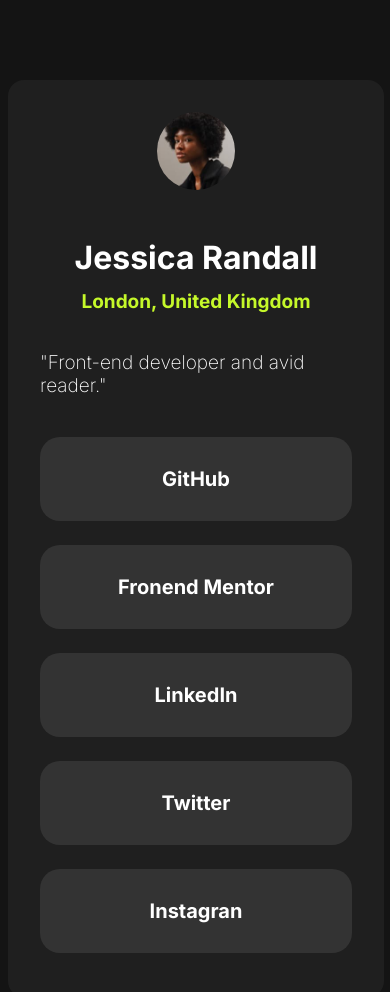
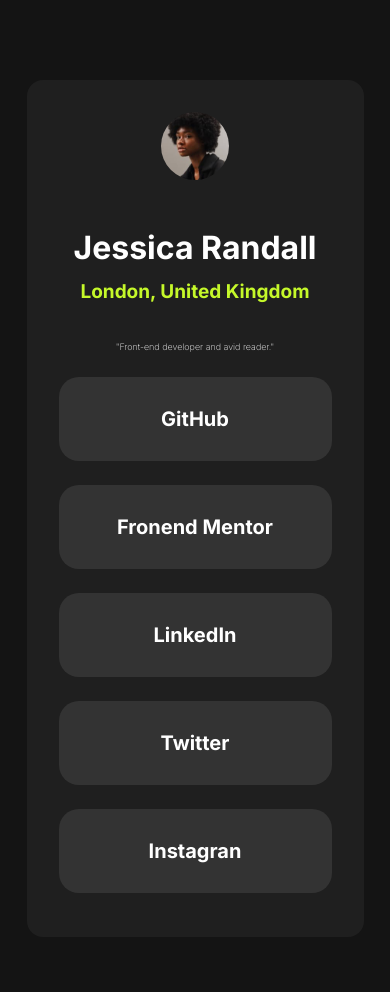
Before and after one commit to leopoldo-moreira/social-links-profile, a React (Create React App) app: page / in a window 390 px wide. Shown: the top 992 px of the page. Built offline with nearby package versions, Linux system fonts and the light colour scheme.

Commit message:
Fix responsive

```diff
--- a/src/App.css
+++ b/src/App.css
@@ -11,7 +11,8 @@
     background-color: hsl(0, 0%, 12%);
     border-radius: 1em;
     margin: 5em auto;
-    width: 40%;
+    width: 45%;
+    min-width: 600px;
     display: flex;
     flex-direction: column;
     justify-content: center;
@@ -37,13 +38,13 @@
 }
 
 .App > p:nth-of-type(2){
-    font-size: 19px;
+    font-size: calc(1vw + .6vh);
     font-weight: 200;
     margin-bottom: 1.5em;
 }
 
 @media screen and (max-width: 700px){
     .App{
-        min-width: 80vw;
+        min-width: 70vw;
     }
 }
```
